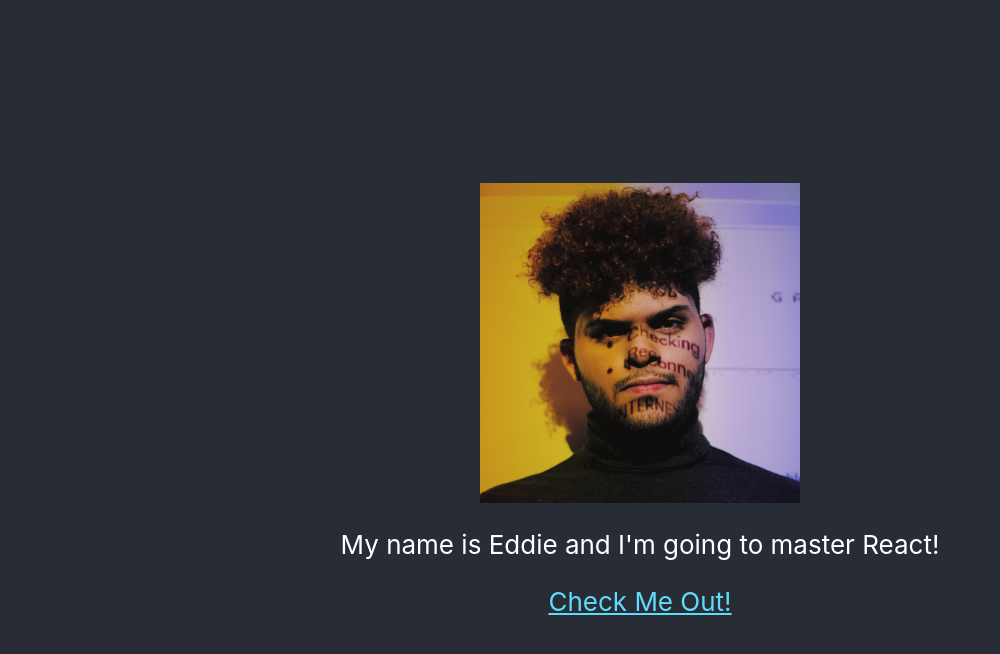
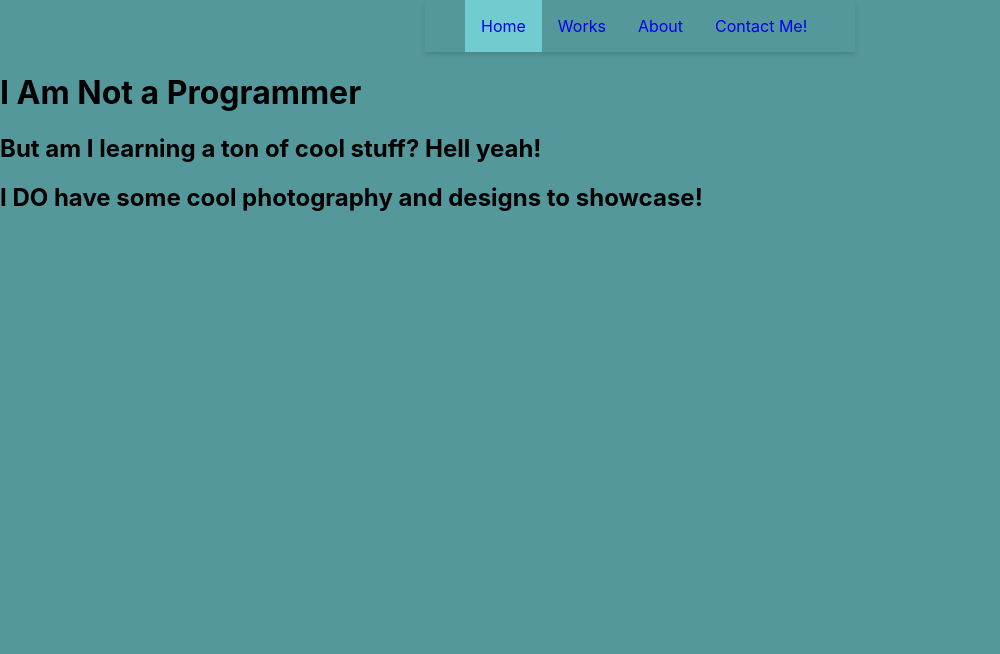
Before and after one commit to esan2398/esan2398.github.io, a React (Create React App) app: page / in a window 1280 px wide. Shown: the top 654 px of the page, without its empty margins (0-1000 px from the left). Built offline with nearby package versions, Linux system fonts and the light colour scheme.

Commit message:
Created navigation bar and added basic styling

```diff
--- a/src/App.js
+++ b/src/App.js
@@ -1,25 +1,30 @@
-import logo from './Eddie.jpg';
+import { BrowserRouter as Router, Routes, Route, NavLink as Link, BrowserRouter } from 'react-router-dom';
 import './App.css';
+import Home from './components/Home'
 
-function App() {
+export default function App() {
   return (
-    <div className="App">
-      <header className="App-header">
-        <img src={logo} className="App-logo" alt="logo" />
-        <p>
-          My name is Eddie and I'm going to master React!
-        </p>
-        <a
-          className="App-link"
-          href="https://github.com/esan2398"
-          target="_blank"
-          rel="noopener noreferrer"
-        >
-          Check Me Out!
-        </a>
-      </header>
+    <div>
+      <nav>
+        <ul>
+          <li>
+            <Link to="/" activeClassName="active">Home</Link>
+          </li>
+          <li>
+          <Link to="works" activeClassName="active">Works</Link>
+          </li>
+          <li>
+          <Link to="about" activeClassName="active">About</Link>
+          </li>
+          <li>
+          <Link to="contact" activeClassName="active">Contact Me!</Link>
+          </li>
+        </ul>
+      </nav>
+      <Routes>
+        <Route path="/" element={<Home/>} />
+      </Routes>
+
     </div>
-  );
+  )
 }
-
-export default App;
--- a/src/components/Home.js
+++ b/src/components/Home.js
@@ -0,0 +1,13 @@
+import React, { Component, Fragment } from 'react'
+
+export default class Home extends Component {
+    render () {
+        return (
+            <Fragment>
+                <h1>I Am Not a Programmer</h1>
+                <h2>But am I learning a ton of cool stuff? Hell yeah!</h2>
+                <h2>I DO have some cool photography and designs to showcase!</h2>
+            </Fragment>
+        )
+    }
+}
--- a/src/index.css
+++ b/src/index.css
@@ -5,9 +5,31 @@ body {
     sans-serif;
   -webkit-font-smoothing: antialiased;
   -moz-osx-font-smoothing: grayscale;
+  background-color: rgb(84, 152, 155);
 }
 
 code {
   font-family: source-code-pro, Menlo, Monaco, Consolas, 'Courier New',
     monospace;
 }
+
+nav ul {
+  display: flex;
+  list-style-type: none;
+  margin: 0 auto;
+  padding: 0,0,0,0;
+  box-shadow: 0 4px 6px -1px rgba(0, 0, 0, 0.1), 0 2px 4px -1px rgba(0, 0, 0, 0.06);
+  max-width: 390px;
+}
+
+nav a {
+  text-decoration: none;
+  display: inline-block;
+  padding: 1rem;
+}
+.main {
+  padding: 1rem;
+}
+nav a.active {
+  background-color: rgb(112, 204, 207);
+}
```
